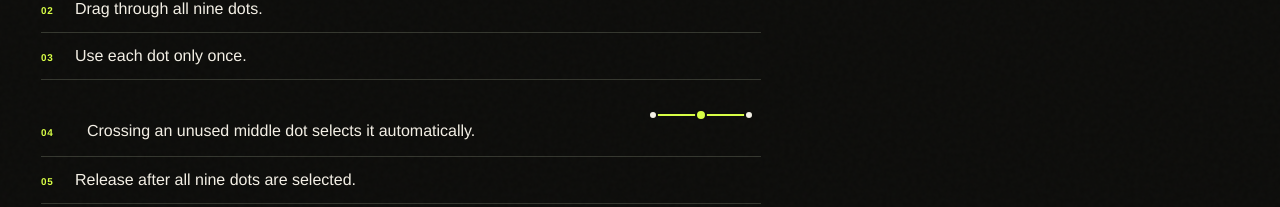
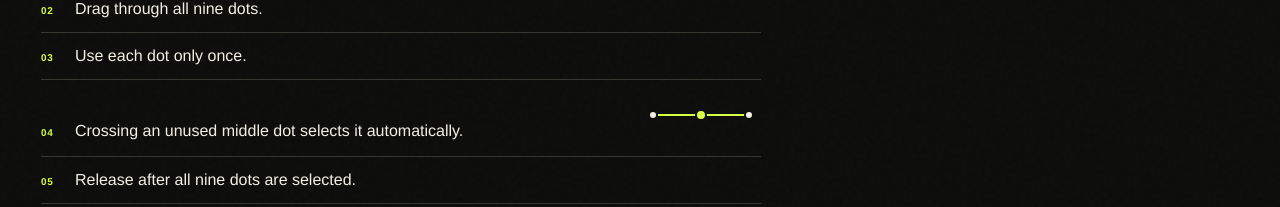
Before and after one commit to priya-padmanaban/untraced, a Next.js app: page /about in a window 1280 px wide. Shown: the part 453-660 px from the top of the page. Built offline with nearby package versions, Linux system fonts and the light colour scheme; no server answers.

Commit message:
fix spacing issue in about

```diff
--- a/src/app/about/about.module.css
+++ b/src/app/about/about.module.css
@@ -1 +1 @@
-.rules{padding:40px 0 30px;border-bottom:1px solid var(--rule);max-width:720px}.rules ul{list-style:none;counter-reset:rule}.rules li{counter-increment:rule;display:grid;grid-template-columns:34px minmax(0,1fr);align-items:baseline;padding:14px 0;border-bottom:1px solid var(--rule);font-size:1rem}.rules li:before{content:"0" counter(rule);color:var(--accent);font-size:.62rem;font-weight:900;letter-spacing:.08em}.rules li>span{line-height:1.45}.midpointRule{grid-template-columns:34px minmax(0,1fr) 120px!important;gap:12px}.midpointRule svg{width:120px;height:42px;display:block}.midpointRule line{stroke:var(--accent);stroke-width:2}.midpointRule circle{fill:var(--paper);stroke:var(--ink);stroke-width:2}.midpointRule circle:nth-of-type(2){fill:var(--accent)}.rules p{color:var(--muted);font-size:.78rem;line-height:1.6;margin-top:20px}.note{display:flex;gap:24px;padding:20px 0;color:var(--dim);font-size:.68rem}.note strong{color:var(--paper);text-transform:uppercase;letter-spacing:.12em}.note span{line-height:1.5}@media(max-width:620px){.rules{padding-top:28px}.rules li{font-size:.9rem}.midpointRule{grid-template-columns:30px minmax(0,1fr)!important;gap:0}.midpointRule svg{grid-column:2;margin-top:10px}.note{display:block}.note span{display:block;margin-top:8px}}
+.rules{padding:40px 0 30px;border-bottom:1px solid var(--rule);max-width:720px}.rules ul{list-style:none;counter-reset:rule}.rules li{counter-increment:rule;display:grid;grid-template-columns:34px minmax(0,1fr);align-items:baseline;padding:14px 0;border-bottom:1px solid var(--rule);font-size:1rem}.rules li:before{content:"0" counter(rule);color:var(--accent);font-size:.62rem;font-weight:900;letter-spacing:.08em}.rules li>span{line-height:1.45}.midpointRule{grid-template-columns:34px minmax(0,1fr) 132px!important;column-gap:0}.midpointRule svg{width:120px;height:42px;display:block;margin-left:12px}.midpointRule line{stroke:var(--accent);stroke-width:2}.midpointRule circle{fill:var(--paper);stroke:var(--ink);stroke-width:2}.midpointRule circle:nth-of-type(2){fill:var(--accent)}.rules p{color:var(--muted);font-size:.78rem;line-height:1.6;margin-top:20px}.note{display:flex;gap:24px;padding:20px 0;color:var(--dim);font-size:.68rem}.note strong{color:var(--paper);text-transform:uppercase;letter-spacing:.12em}.note span{line-height:1.5}@media(max-width:620px){.rules{padding-top:28px}.rules li{font-size:.9rem}.midpointRule{grid-template-columns:30px minmax(0,1fr)!important;gap:0}.midpointRule svg{grid-column:2;margin:10px 0 0}.note{display:block}.note span{display:block;margin-top:8px}}
```
